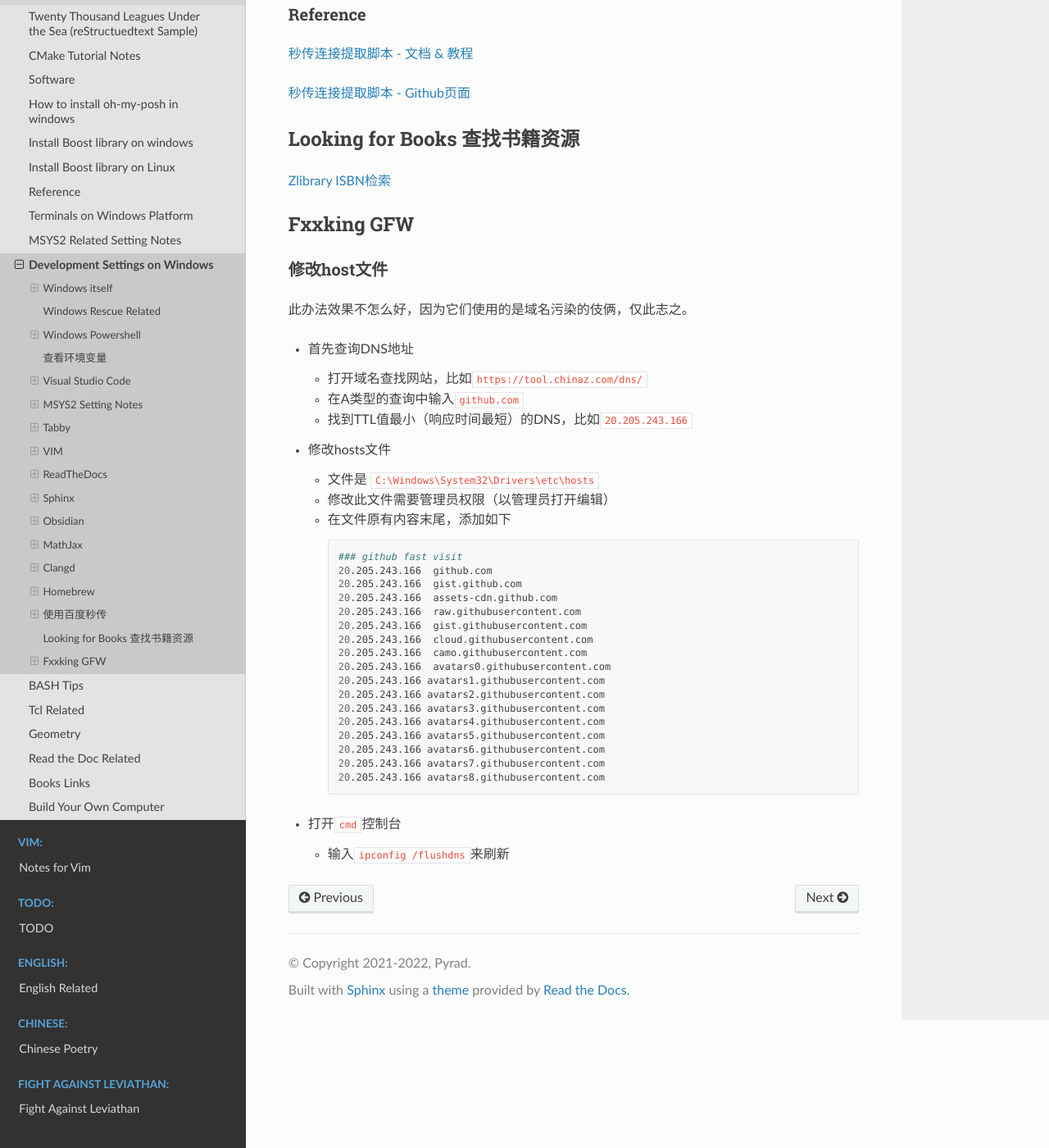
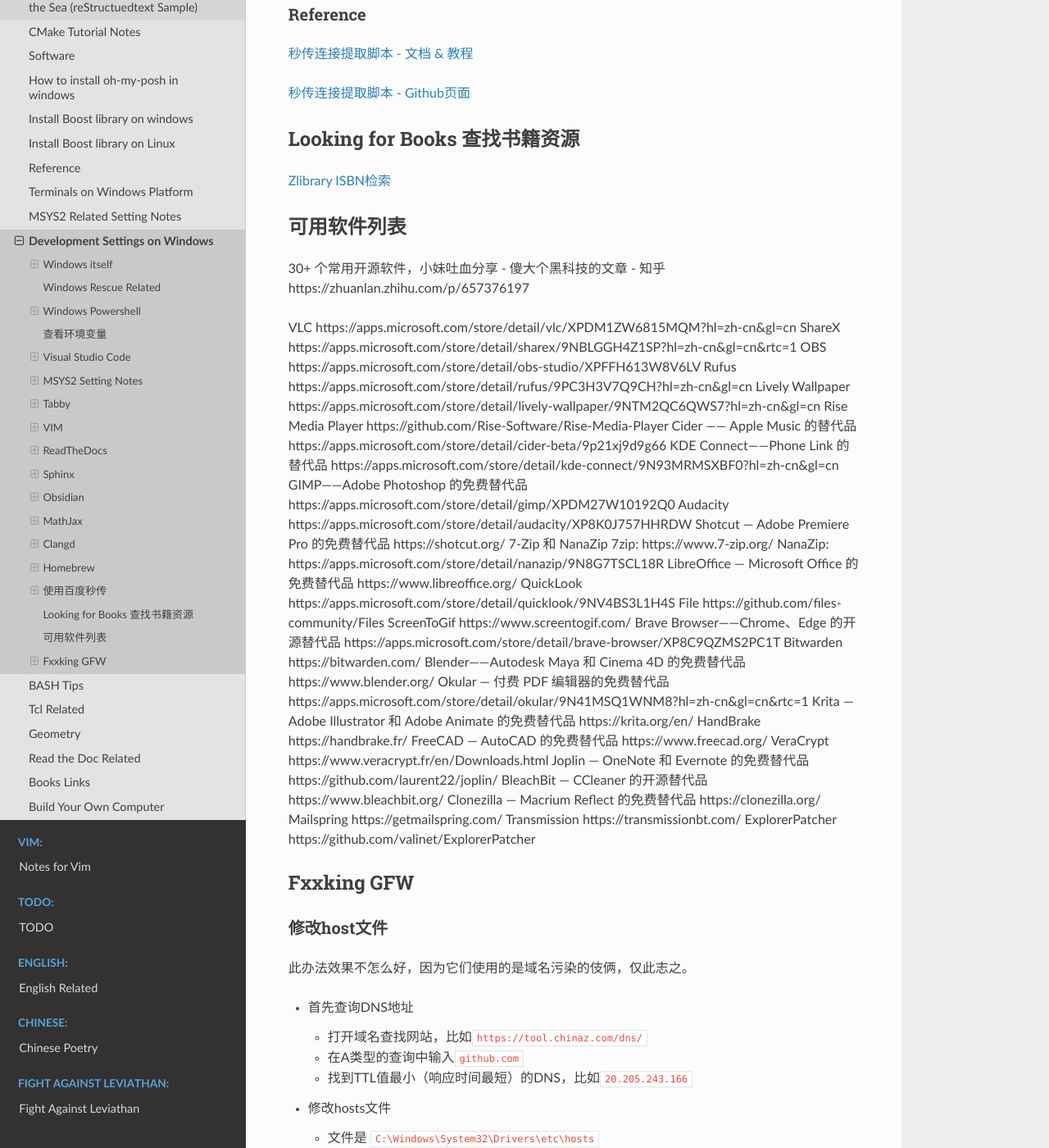
Before and after one commit to Pyrad/pyradnotes, a Sphinx documentation site: the page built from source/Notes/WinDevEnvSetup.md, in a window 1280 px wide and 1400 px high, scrolled down 32043 px. Shown: the whole window at 82% size. Built offline with Sphinx 7.4.7 and the Read the Docs theme 2.0.0, drawn with Linux system fonts in a browser that asks for light colours.

Commit message:
Notes A few open-source softwares

```diff
--- a/source/Notes/WinDevEnvSetup.md
+++ b/source/Notes/WinDevEnvSetup.md
@@ -1704,6 +1704,42 @@
 [Zlibrary ISBN检索](https://find.looks.wang/isbn.htm)
 
 
+## 可用软件列表
+
+30+ 个常用开源软件，小妹吐血分享 - 傻大个黑科技的文章 - 知乎
+https://zhuanlan.zhihu.com/p/657376197
+
+VLC	https://apps.microsoft.com/store/detail/vlc/XPDM1ZW6815MQM?hl=zh-cn&gl=cn
+ShareX	https://apps.microsoft.com/store/detail/sharex/9NBLGGH4Z1SP?hl=zh-cn&gl=cn&rtc=1
+OBS	 https://apps.microsoft.com/store/detail/obs-studio/XPFFH613W8V6LV
+Rufus	https://apps.microsoft.com/store/detail/rufus/9PC3H3V7Q9CH?hl=zh-cn&gl=cn
+Lively Wallpaper	https://apps.microsoft.com/store/detail/lively-wallpaper/9NTM2QC6QWS7?hl=zh-cn&gl=cn
+Rise Media Player	https://github.com/Rise-Software/Rise-Media-Player
+Cider —— Apple Music 的替代品	https://apps.microsoft.com/store/detail/cider-beta/9p21xj9d9g66
+KDE Connect——Phone Link 的替代品	https://apps.microsoft.com/store/detail/kde-connect/9N93MRMSXBF0?hl=zh-cn&gl=cn
+GIMP——Adobe Photoshop 的免费替代品	https://apps.microsoft.com/store/detail/gimp/XPDM27W10192Q0
+Audacity	https://apps.microsoft.com/store/detail/audacity/XP8K0J757HHRDW
+Shotcut — Adobe Premiere Pro 的免费替代品	https://shotcut.org/
+7-Zip 和 NanaZip	7zip: https://www.7-zip.org/	NanaZip: https://apps.microsoft.com/store/detail/nanazip/9N8G7TSCL18R
+LibreOffice — Microsoft Office 的免费替代品	https://www.libreoffice.org/
+QuickLook	https://apps.microsoft.com/store/detail/quicklook/9NV4BS3L1H4S
+File	https://github.com/files-community/Files
+ScreenToGif	https://www.screentogif.com/
+Brave Browser——Chrome、Edge 的开源替代品	https://apps.microsoft.com/store/detail/brave-browser/XP8C9QZMS2PC1T
+Bitwarden	https://bitwarden.com/
+Blender——Autodesk Maya 和 Cinema 4D 的免费替代品	https://www.blender.org/
+Okular — 付费 PDF 编辑器的免费替代品	https://apps.microsoft.com/store/detail/okular/9N41MSQ1WNM8?hl=zh-cn&gl=cn&rtc=1
+Krita — Adobe Illustrator 和 Adobe Animate 的免费替代品	https://krita.org/en/
+HandBrake	https://handbrake.fr/
+FreeCAD — AutoCAD 的免费替代品	https://www.freecad.org/
+VeraCrypt	https://www.veracrypt.fr/en/Downloads.html
+Joplin — OneNote 和 Evernote 的免费替代品	https://github.com/laurent22/joplin/
+BleachBit — CCleaner 的开源替代品	https://www.bleachbit.org/
+Clonezilla — Macrium Reflect 的免费替代品	https://clonezilla.org/
+Mailspring	https://getmailspring.com/
+Transmission	https://transmissionbt.com/
+ExplorerPatcher	https://github.com/valinet/ExplorerPatcher
+
 
 ## Fxxking GFW
 
```
